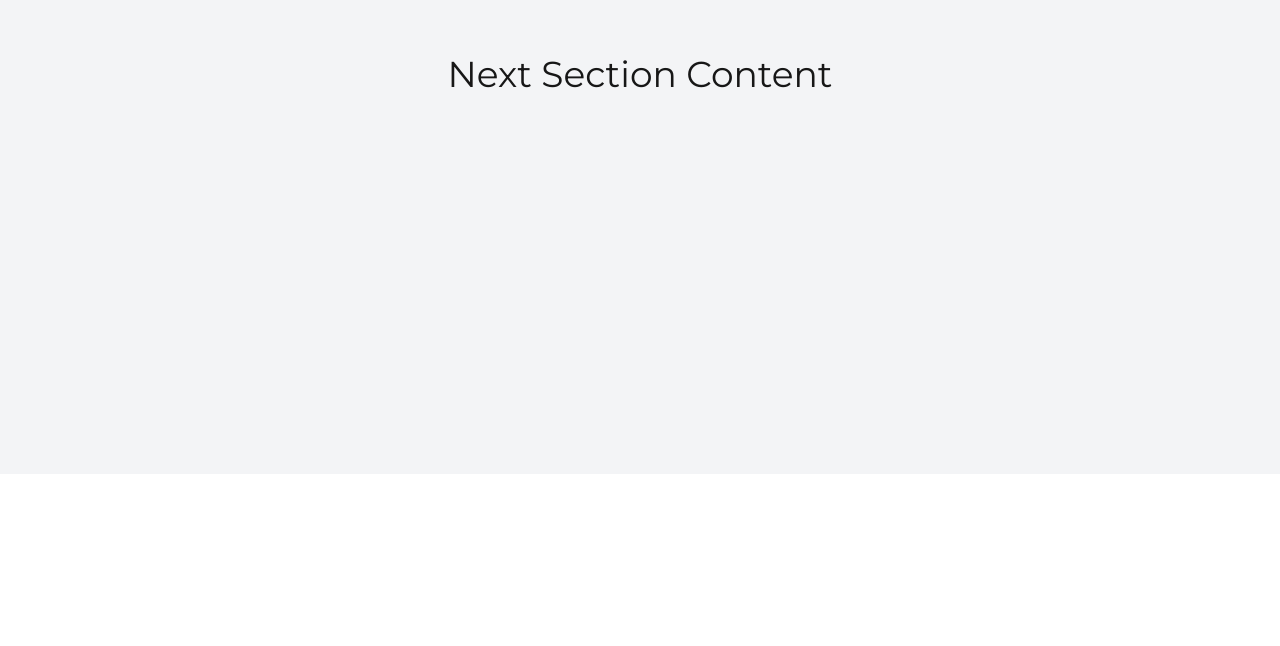
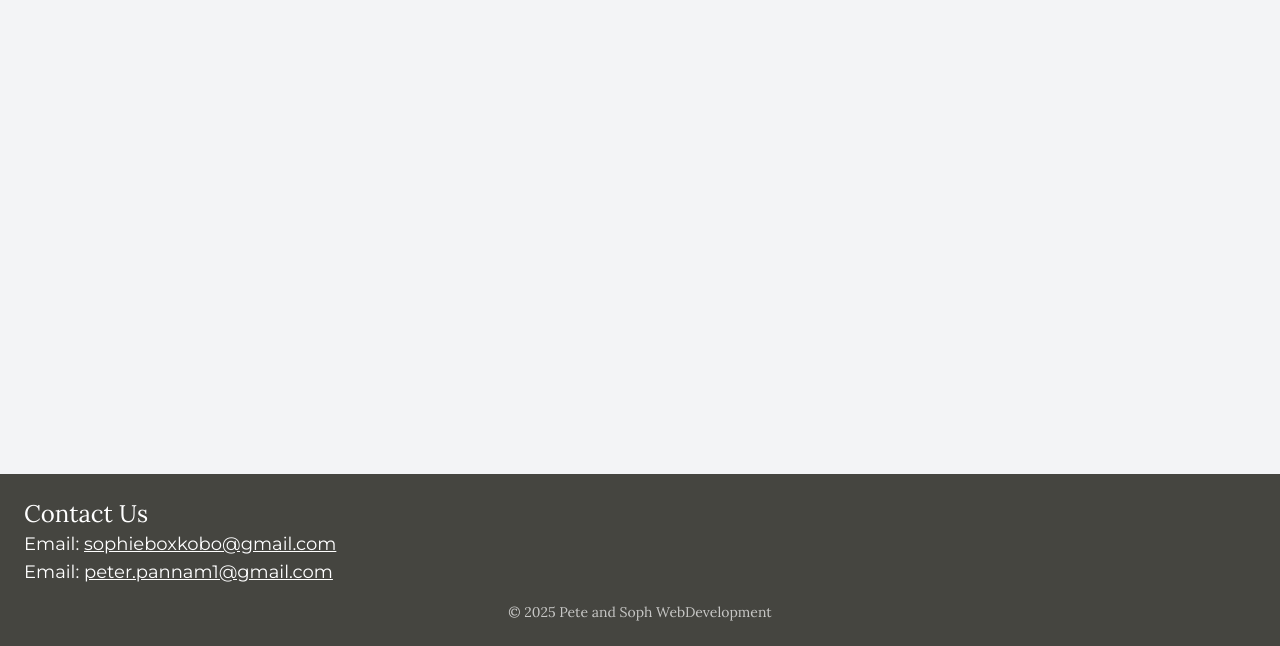
Before and after one commit to peterpannam/wedding-website, a Next.js app: page / in a window 1280 px wide. Shown: the part 1126-1772 px from the top of the page. Before the commit the page ends 1600 px from the top, so only its background shows below. Built offline with nearby package versions, Linux system fonts and the light colour scheme.

Commit message:
added footer

```diff
--- /dev/null
+++ b/src/app/components/footer.js
@@ -0,0 +1,23 @@
+const Footer = () => {
+    return (
+      <footer className="bg-black text-white py-6 background-dark ">
+        <div className="container mx-auto px-6">
+            <div className="grid grid-cols-1 md:grid-cols-3 gap-8 text-center md:text-left">
+                <div className="mb-4">
+                    <h3 className="text-2xl font-lora">Contact Us</h3>
+                    <p className="text-lg font-montserrat">Email: <a href="mailto:sophieboxkobo@gmail.com?subject=Wedding&cc=peter.pannam1@gmail.com">sophieboxkobo@gmail.com</a></p>
+                    <p className="text-lg font-montserrat">Email: <a href="mailto:sophieboxkobo@gmail.com?subject=Wedding&cc=sophieboxkobo@gmail.com">peter.pannam1@gmail.com</a></p>
+                </div>
+            </div>
+            <div className="flex flex-col justify-center items-center ">
+                    <div className="text-sm font-lora opacity-70">
+                        &copy; {new Date().getFullYear()} Pete and Soph WebDevelopment
+                    </div>
+            </div>
+
+        </div>
+      </footer>
+    );
+};
+
+  export default Footer;
--- /dev/null
+++ b/src/app/components/venue.js
@@ -0,0 +1,12 @@
+const Venue = () => {
+
+    return (
+        <div className="mt-8 ">
+            <h2 className="text-4xl font-lora">The Venue</h2>
+            <p>Join as at St Marys by the Sea for the ceremony, followed by the reception at Hemminways</p>
+        </div>
+    );
+
+
+};
+export default Venue;
--- a/src/app/globals.css
+++ b/src/app/globals.css
@@ -3,6 +3,7 @@
 :root {
   --background: #ffffff;
   --foreground: #171717;
+  --background-dark: #454540;
   --font-primary: var(--font-great-vibes);
 }
 
@@ -26,7 +27,15 @@ body {
   font-family: var(--font-primary), sans-serif;
 }
 
-/* Class-based font switching */
+a {
+  @apply underline hover:no-underline;
+}
+
+.background-dark {
+  background: var(--background-dark);
+}
+
+/* FONTS */
 .font-great-vibes {
   font-family: var(--font-great-vibes), cursive;
 }
--- a/src/app/layout.js
+++ b/src/app/layout.js
@@ -1,16 +1,6 @@
-//import { Geist, Geist_Mono } from "next/font/google";
 import { Great_Vibes, Lora, Montserrat } from "next/font/google";
 import "./globals.css";
-
-// const geistSans = Geist({
-//   variable: "--font-geist-sans",
-//   subsets: ["latin"],
-// });
-
-// const geistMono = Geist_Mono({
-//   variable: "--font-geist-mono",
-//   subsets: ["latin"],
-// });
+import Footer from "./components/footer";
 
 export const metadata = {
   title: "Peter and Sophie get Hitched",
@@ -29,6 +19,7 @@ export default function RootLayout({ children }) {
         className={`${greatVibes.variable} ${lora.variable} ${montserrat.variable} antialiased`}
       >
         {children}
+        <Footer />
       </body>
     </html>
   );
--- a/src/app/page.js
+++ b/src/app/page.js
@@ -3,6 +3,7 @@ import Image from "next/image";
 import weddingBanner from "/public/wedding-banner.jpg";
 import { useRef } from "react";
 import { FaArrowDown } from "react-icons/fa"; // Import arrow icon
+import Venue from "./components/venue";
 
 export default function Home() {
   const nextSectionRef = useRef(null);
@@ -35,8 +36,9 @@ export default function Home() {
           </div>
         </div>
       </div>
-    <div ref={nextSectionRef} className="w-full h-screen bg-gray-100 flex items-center justify-center">
-      <h2 className="text-4xl font-montserrat">Next Section Content</h2>
+      <div ref={nextSectionRef} className="w-full h-screen bg-gray-100 flex justify-center ">
+        <Venue />
+
       </div>
     </div>
   );
```
Also changed, not shown: firebase.json. Lines whose indentation alone changed are shown as unchanged.
